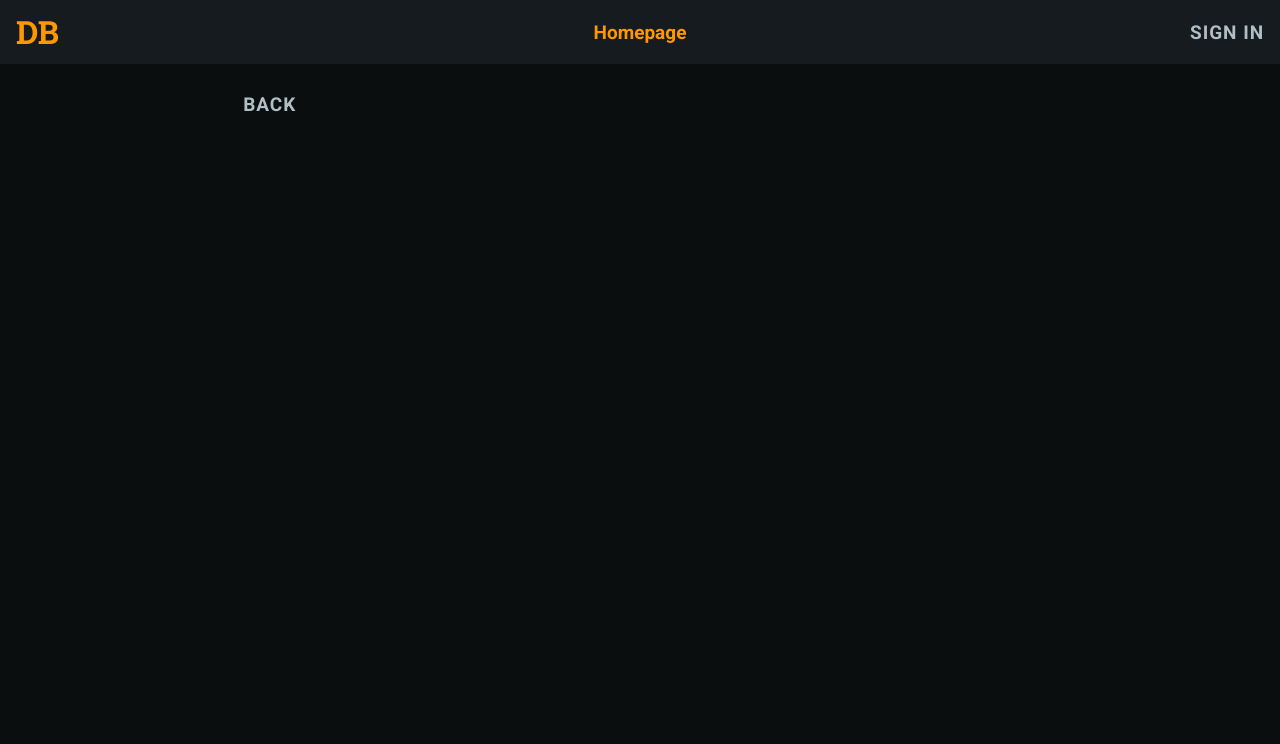
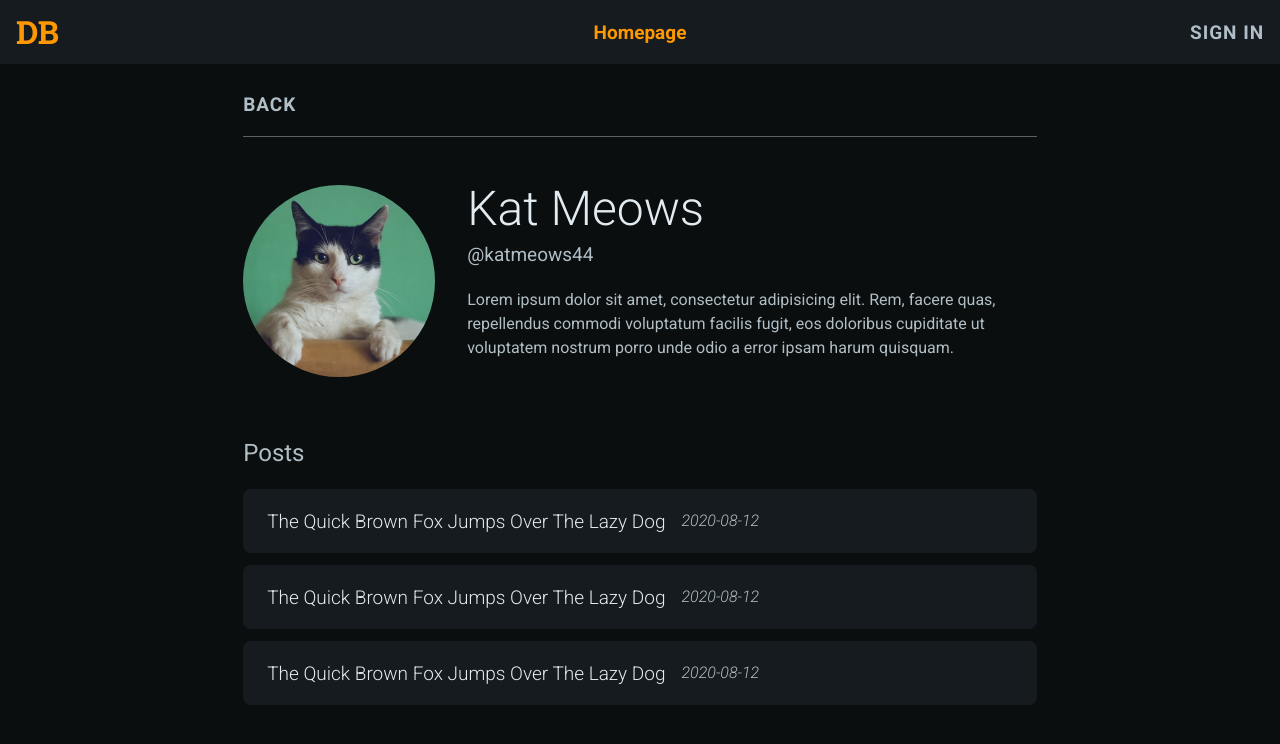
Before and after one commit to eanesparrago/project-deblogger-frontend, a Next.js app: page /profile/test in a window 1280 px wide. Shown: the top 744 px of the page. Built offline with nearby package versions, Linux system fonts and the light colour scheme.

Commit message:
Add profile page

```diff
--- a/components/InnerLayout.js
+++ b/components/InnerLayout.js
@@ -7,7 +7,7 @@ S.InnerLayout = styled.div`
   width: ${(p) => p.theme.size.free(1056)};
   padding-top: ${(p) => p.theme.size[64]};
   padding-bottom: ${(p) => p.theme.size[64]};
-  overflow: hidden;
+  /* overflow: hidden; */
   @media (max-width: ${(p) => p.theme.breakpoint.desktopL}) {
     padding-top: ${(p) => p.theme.size.free(80)};
     width: 62%;
--- a/pages/profile/[username].js
+++ b/pages/profile/[username].js
@@ -6,20 +6,241 @@ import InnerLayout from "components/InnerLayout";
 import UppercaseTextButton from "components/UppercaseTextButton";
 import UserAvatar from "components/UserAvatar";
 
-const S = {};
-
-S.Profile = styled.div``;
-
 const Profile = () => {
   return (
     <CommonLayout>
       <S.Profile as="main">
         <InnerLayout>
-          <UppercaseTextButton>Back</UppercaseTextButton>
+          <Link href="/">
+            <a>
+              <UppercaseTextButton className="Profile__back-UppercaseTextButton">
+                Back
+              </UppercaseTextButton>
+            </a>
+          </Link>
+
+          <div className="Profile__divider-graphic"></div>
+
+          <article className="Profile__user-block">
+            <div className="Profile__userPhoto-wrapper">
+              <img
+                src="/static/images/cat_01.jpg"
+                alt=""
+                className="Profile__userPhoto-image"
+              />
+            </div>
+
+            <div className="Profile__userText-block">
+              <h1 className="Profile__userName-text">Kat Meows</h1>
+
+              <div className="Profile__userUsername-text">@katmeows44</div>
+
+              <p className="Profile__userBio-text">
+                Lorem ipsum dolor sit amet, consectetur adipisicing elit. Rem,
+                facere quas, repellendus commodi voluptatum facilis fugit, eos
+                doloribus cupiditate ut voluptatem nostrum porro unde odio a
+                error ipsam harum quisquam.
+              </p>
+            </div>
+          </article>
+
+          <section className="Profile__posts-block">
+            <h2 className="Profile__postsHeading-text">Posts</h2>
+
+            <ol className="Profile__posts-group">
+              <li className="Profile__post-item">
+                <span className="Profile__postTitle-text">
+                  The Quick Brown Fox Jumps Over The Lazy Dog
+                </span>
+
+                <span className="Profile__postDate-text">2020-08-12</span>
+              </li>
+
+              <li className="Profile__post-item">
+                <span className="Profile__postTitle-text">
+                  The Quick Brown Fox Jumps Over The Lazy Dog
+                </span>
+
+                <span className="Profile__postDate-text">2020-08-12</span>
+              </li>
+
+              <li className="Profile__post-item">
+                <span className="Profile__postTitle-text">
+                  The Quick Brown Fox Jumps Over The Lazy Dog
+                </span>
+
+                <span className="Profile__postDate-text">2020-08-12</span>
+              </li>
+            </ol>
+          </section>
         </InnerLayout>
       </S.Profile>
     </CommonLayout>
   );
 };
 
+const S = {};
+
+S.Profile = styled.div`
+  .Profile__back-UppercaseTextButton {
+    margin-bottom: ${(p) => p.theme.size[8]};
+  }
+  @media (max-width: ${(p) => p.theme.breakpoint.tabletPortrait}) {
+    .Profile__back-UppercaseTextButton {
+      margin-bottom: 0;
+    }
+  }
+
+  .Profile__divider-graphic {
+    height: 1px;
+    background-color: ${(p) => p.theme.color.grey};
+    margin-bottom: ${(p) => p.theme.size[48]};
+  }
+  @media (max-width: ${(p) => p.theme.breakpoint.tabletPortrait}) {
+    .Profile__divider-graphic {
+      display: none;
+    }
+  }
+
+  .Profile__user-block {
+    display: flex;
+    margin-bottom: ${(p) => p.theme.size[64]};
+  }
+  @media (max-width: ${(p) => p.theme.breakpoint.tabletPortrait}) {
+    .Profile__user-block {
+      margin-bottom: ${(p) => p.theme.size[48]};
+      flex-flow: column;
+      align-items: center;
+    }
+  }
+
+  .Profile__userPhoto-wrapper {
+    width: ${(p) => p.theme.size.free(192)};
+    height: ${(p) => p.theme.size.free(192)};
+    border-radius: 100%;
+    overflow: hidden;
+    margin-right: ${(p) => p.theme.size[32]};
+    flex-shrink: 0;
+  }
+  @media (max-width: ${(p) => p.theme.breakpoint.tabletPortrait}) {
+    .Profile__userPhoto-wrapper {
+      width: ${(p) => p.theme.size.free(128)};
+      height: ${(p) => p.theme.size.free(128)};
+      margin-right: 0;
+      margin-bottom: ${(p) => p.theme.size[16]};
+    }
+  }
+
+  .Profile__userPhoto-image {
+    width: 100%;
+    height: 100%;
+    object-fit: cover;
+  }
+
+  .Profile__userText-block {
+  }
+  @media (max-width: ${(p) => p.theme.breakpoint.tabletPortrait}) {
+    .Profile__userText-block {
+      text-align: center;
+    }
+  }
+
+  .Profile__userName-text {
+    font-size: 3em;
+    margin-bottom: ${(p) => p.theme.size[12]};
+    font-weight: 300;
+  }
+  @media (max-width: ${(p) => p.theme.breakpoint.tabletPortrait}) {
+    .Profile__userName-text {
+      font-size: 2em;
+      margin-bottom: ${(p) => p.theme.size[8]};
+    }
+  }
+
+  .Profile__userUsername-text {
+    font-size: 1.1875em;
+    color: ${(p) => p.theme.color.lightMuted};
+    margin-bottom: ${(p) => p.theme.size[24]};
+  }
+  @media (max-width: ${(p) => p.theme.breakpoint.tabletPortrait}) {
+    .Profile__userUsername-text {
+      font-size: 1em;
+      margin-bottom: ${(p) => p.theme.size[32]};
+    }
+  }
+
+  .Profile__userBio-text {
+    line-height: 150%;
+    color: ${(p) => p.theme.color.lightMuted};
+  }
+
+  .Profile__posts-block {
+  }
+
+  .Profile__postsHeading-text {
+    font-size: 1.5em;
+    color: ${(p) => p.theme.color.lightMuted};
+    margin-bottom: ${(p) => p.theme.size[24]};
+  }
+  @media (max-width: ${(p) => p.theme.breakpoint.tabletPortrait}) {
+    .Profile__postsHeading-text {
+      font-size: 1.3125em;
+      margin-bottom: ${(p) => p.theme.size[16]};
+    }
+  }
+
+  .Profile__posts-group {
+    .Profile__post-item:not(:last-child) {
+      margin-bottom: ${(p) => p.theme.size[12]};
+    }
+  }
+
+  .Profile__post-item {
+    height: ${(p) => p.theme.size[64]};
+    background-color: ${(p) => p.theme.color.dark};
+    border-radius: 8px;
+    display: flex;
+    align-items: center;
+    padding-left: ${(p) => p.theme.size[24]};
+    padding-right: ${(p) => p.theme.size[24]};
+  }
+  @media (max-width: ${(p) => p.theme.breakpoint.tabletLandscape}) {
+    .Profile__post-item {
+      height: unset;
+      flex-flow: column;
+      align-items: flex-start;
+      padding-top: ${(p) => p.theme.size[16]};
+      padding-bottom: ${(p) => p.theme.size[24]};
+    }
+  }
+  @media (max-width: ${(p) => p.theme.breakpoint.tabletLandscape}) {
+    .Profile__post-item {
+      padding-left: ${(p) => p.theme.size[16]};
+      padding-right: ${(p) => p.theme.size[16]};
+    }
+  }
+
+  .Profile__postTitle-text {
+    font-size: 1.1875em;
+    margin-right: ${(p) => p.theme.size[16]};
+    font-weight: 300;
+  }
+  @media (max-width: ${(p) => p.theme.breakpoint.tabletLandscape}) {
+    .Profile__postTitle-text {
+      margin-bottom: ${(p) => p.theme.size[8]};
+      line-height: 150%;
+    }
+  }
+  @media (max-width: ${(p) => p.theme.breakpoint.tabletPortrait}) {
+    .Profile__postTitle-text {
+      font-size: 1em;
+    }
+  }
+
+  .Profile__postDate-text {
+    color: ${(p) => p.theme.color.lightMuted};
+    font-style: italic;
+  }
+`;
+
 export default Profile;
```
Also changed, not shown: pages/post/[slug].js (+76 -76 lines).
